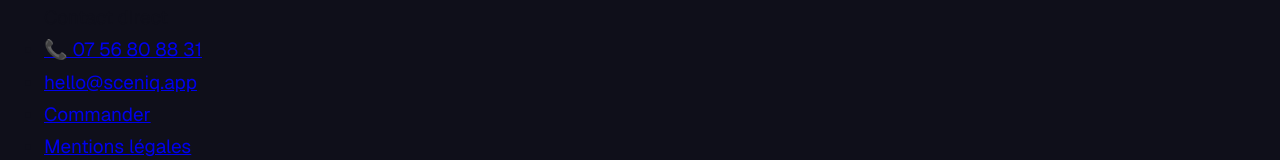
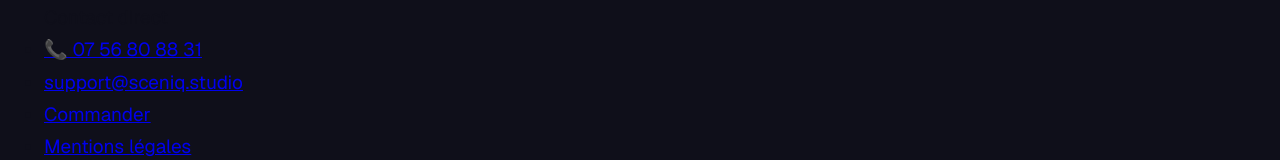
Before and after one commit to sceniqstudio/sceniq, a Next.js app: page / in a window 1280 px wide. Shown: the part 8882-9042 px from the top of the page. Built offline with nearby package versions, Linux system fonts and the light colour scheme; no server answers.

Commit message:
fix: FormEvent import + email support@sceniq.studio — build repair

```diff
--- a/app/page.tsx
+++ b/app/page.tsx
@@ -1,6 +1,6 @@
 'use client'
 
-import { useEffect, useState } from 'react'
+import { useEffect, useState, type FormEvent } from 'react'
 import { ShowcaseClip } from '@/app/_components/ShowcaseClip'
 
 const SHOWCASE_SLUGS = [
@@ -25,13 +25,13 @@ export default function HomePage() {
   const [qForm, setQForm]                   = useState({ name: '', email: '', message: '' })
 
   // ── Question form handler ────────────────────────────────────────────────
-  const handleQuestionSubmit = (e: React.FormEvent) => {
+  const handleQuestionSubmit = (e: FormEvent) => {
     e.preventDefault()
     const subject = encodeURIComponent(`Question ScenIQ — ${qForm.name}`)
     const body = encodeURIComponent(
       `Prénom : ${qForm.name}\nEmail : ${qForm.email}\n\nQuestion :\n${qForm.message}`
     )
-    window.open(`mailto:hello@sceniq.app?subject=${subject}&body=${body}`, '_blank')
+    window.open(`mailto:support@sceniq.studio?subject=${subject}&body=${body}`, '_blank')
     setQuestionSent(true)
   }
 
@@ -1062,7 +1062,7 @@ export default function HomePage() {
               Pour l&apos;instant je préfère vous accompagner à la main — c&apos;est comme ça que je garantis la qualité.
             </p>
             <a
-              href={`mailto:hello@sceniq.app?subject=${encodeURIComponent('Waitlist V2 self-service ScenIQ')}&body=${encodeURIComponent('Bonjour,\n\nJe souhaite être prévenu(e) du lancement de la version self-service de ScenIQ en 2027.\n\nMon email : \nMa structure : \nUsage prévu : \n\nMerci !')}`}
+              href={`mailto:support@sceniq.studio?subject=${encodeURIComponent('Waitlist V2 self-service ScenIQ')}&body=${encodeURIComponent('Bonjour,\n\nJe souhaite être prévenu(e) du lancement de la version self-service de ScenIQ en 2027.\n\nMon email : \nMa structure : \nUsage prévu : \n\nMerci !')}`}
               className="lv2-waitlist-link"
             >
               M&apos;inscrire à la waitlist →
@@ -1103,7 +1103,7 @@ export default function HomePage() {
             <div className="lv2-footer-col-title">Contact direct</div>
             <ul className="lv2-footer-links">
               <li><a href="tel:+33756808831">📞 07 56 80 88 31</a></li>
-              <li><a href="mailto:hello@sceniq.app">hello@sceniq.app</a></li>
+              <li><a href="mailto:support@sceniq.studio">support@sceniq.studio</a></li>
               <li><a href="/commande">Commander</a></li>
               <li><a href="#">Mentions légales</a></li>
               <li><a href="#">Confidentialité</a></li>
```
